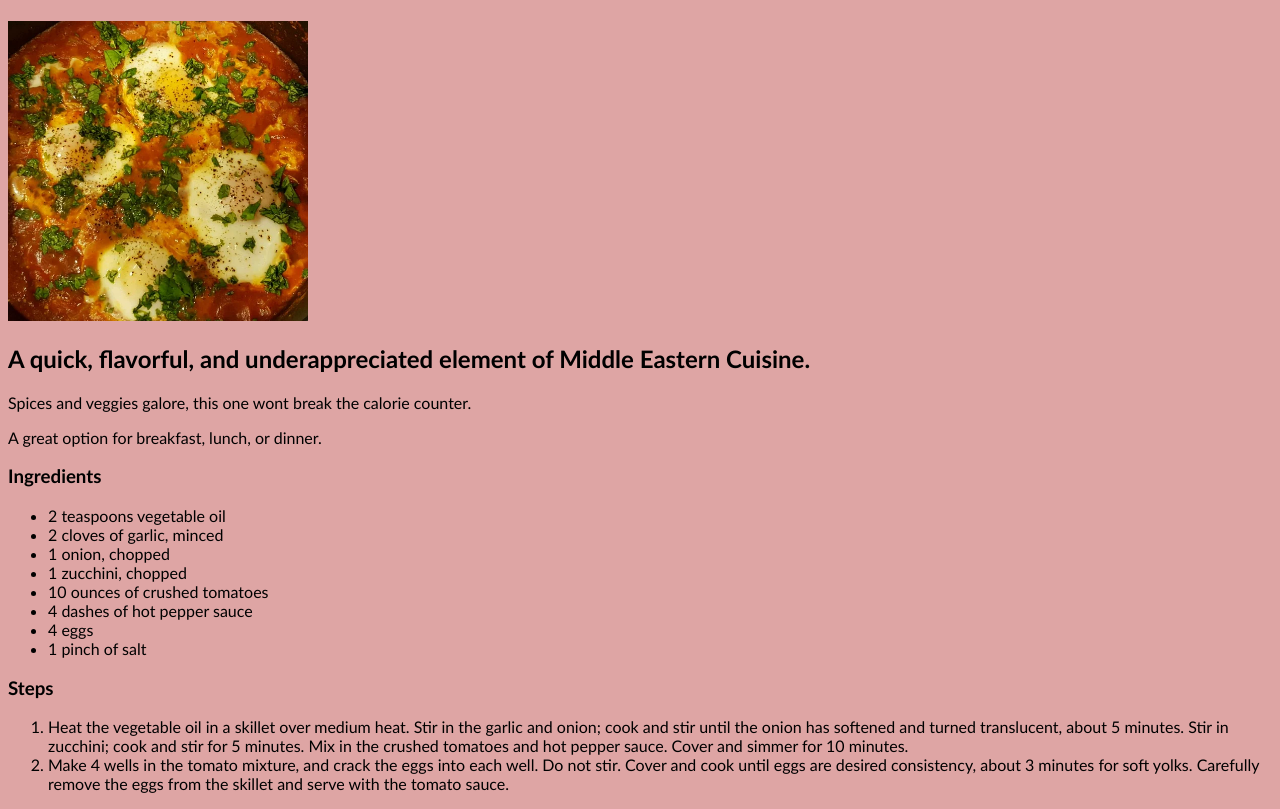
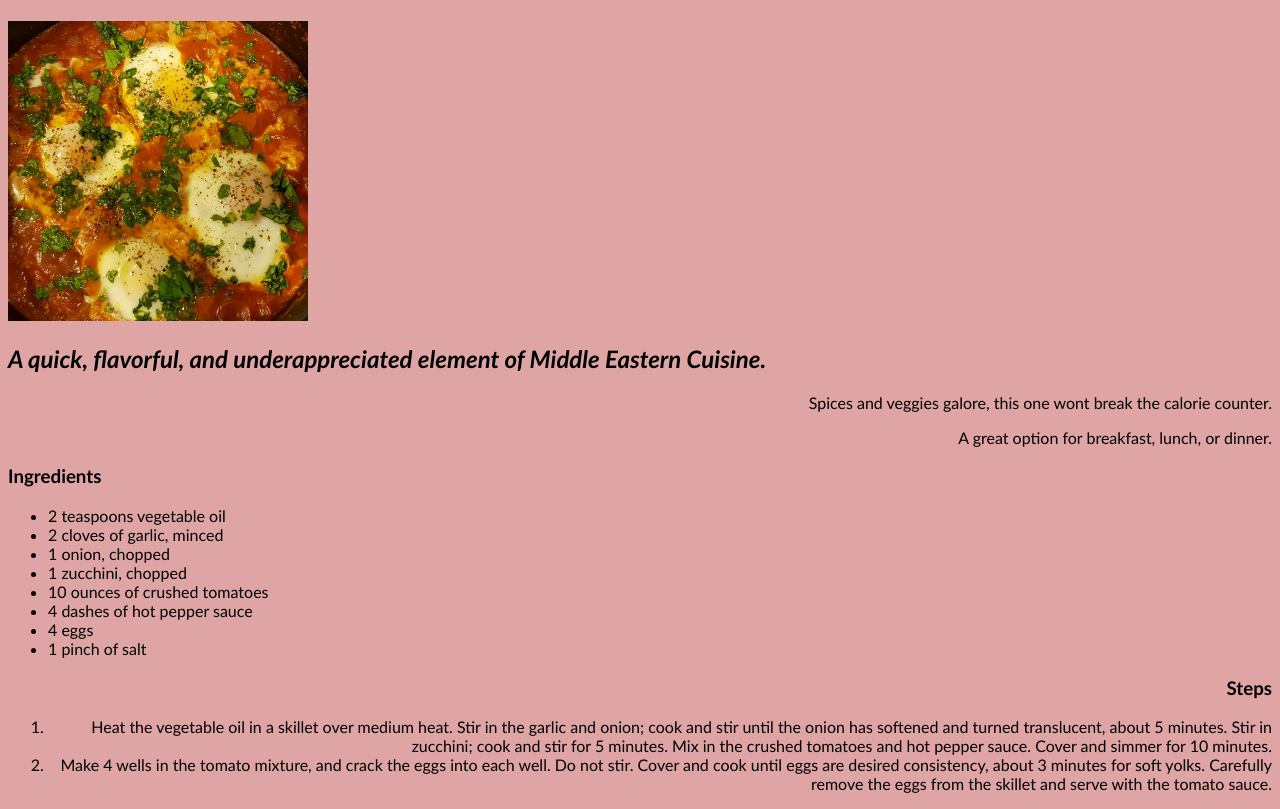
Before and after one commit to jdcalvelli/odin-recipes, a plain HTML site: page recipes/shakshuka.html in a window 1280 px wide. Shown: the part 142-951 px from the top of the page. Drawn offline with Linux system fonts and the light colour scheme.

Commit message:
add ugly but basic specific stylings to other two recipe pages

```diff
--- a/recipes/shakshuka.html
+++ b/recipes/shakshuka.html
@@ -11,12 +11,12 @@
 
     <img src="../images/shakshuka.webp" alt="yummy shakshuka">
 
-    <h2>A quick, flavorful, and underappreciated element of Middle Eastern
+    <h2 class="recipe_subtitle">A quick, flavorful, and underappreciated element of Middle Eastern
     Cuisine.</h2>
 
-    <p>Spices and veggies galore, this one wont break the calorie counter.</p>
+    <p class="recipe_callouts">Spices and veggies galore, this one wont break the calorie counter.</p>
 
-    <p>A great option for breakfast, lunch, or dinner.</p>
+    <p class="recipe_callouts">A great option for breakfast, lunch, or dinner.</p>
 
     <h3>Ingredients</h3>
     <ul>
@@ -30,8 +30,8 @@
       <li>1 pinch of salt</li>
     </ul>
 
-    <h3>Steps</h3>
-    <ol>
+    <h3 class="steps_header">Steps</h3>
+    <ol class="steps_list">
       <li>
         Heat the vegetable oil in a skillet over medium heat. Stir in the garlic
          and onion; cook and stir until the onion has softened and turned
```
Also changed, not shown: recipes/tamagoyaki.html (+5 -5 lines).
